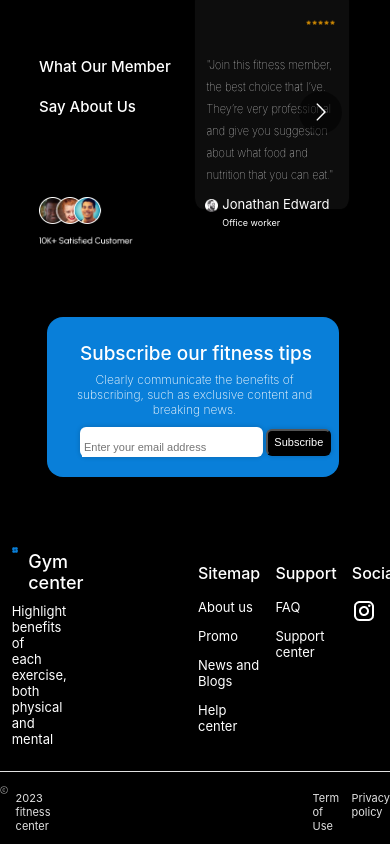
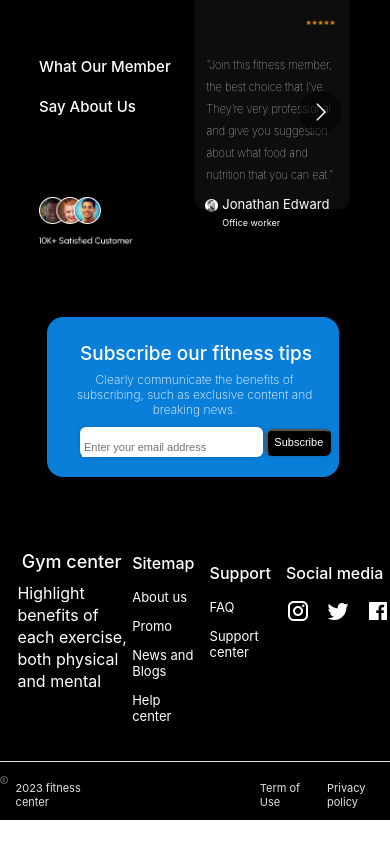
Before and after one commit to Timmy0007/gym-center, a React (Create React App) app: page / in a window 390 px wide. Shown: the part 3517-4361 px from the top of the page. After the commit the page ends 4337 px from the top, so only its background shows below. Built offline with nearby package versions, Linux system fonts and the light colour scheme.

Commit message:
completed responsiveness

```diff
--- a/src/Components/Subscribe/subscribe.css
+++ b/src/Components/Subscribe/subscribe.css
@@ -103,6 +103,17 @@
 
 @media screen and (min-width: 721px) and (max-width: 1021px) {
 
+    .subss{
+        display: flex;
+    }
+
+    .subs-btn{
+        margin-top: -8px;
+        margin-left: 100px;
+        width: 38%;
+        height: 52px;
+        font-size: 16px;
+    }
 
 }
 
--- a/src/Components/footer/footer.css
+++ b/src/Components/footer/footer.css
@@ -99,3 +99,41 @@
 #priva{
     margin-left: 3%;
 }
+
+@media screen and (max-width: 569px) {
+
+    .logoo{
+        display: none;
+    }
+
+    .footer2{
+        margin-top: -10px;
+        margin-left: -70px;
+    }
+
+    .highlight{
+        font-size: 16px;
+        line-height: 22px;
+        margin-left: 3%;
+    }
+
+    #term{
+        margin-left: 40%;
+    }
+
+}
+
+@media screen and (min-width: 721px) and (max-width: 1021px) {
+
+
+    .footer2{
+        margin-top: -10px;
+        margin-left: -40px;
+    }
+
+}
+
+@media screen and (min-width: 1022px) and (max-width: 1201px) {
+
+
+}
--- a/src/Components/footer/footer.js
+++ b/src/Components/footer/footer.js
@@ -35,7 +35,7 @@ const footer = () => {
 
         <div className='footer4'>
         <p className='social'>Social media</p>
-        <img src={socimg} alt='soc media'/>
+        <img className='socimg' src={socimg} alt='soc media'/>
         </div>
 
     </div>
```
